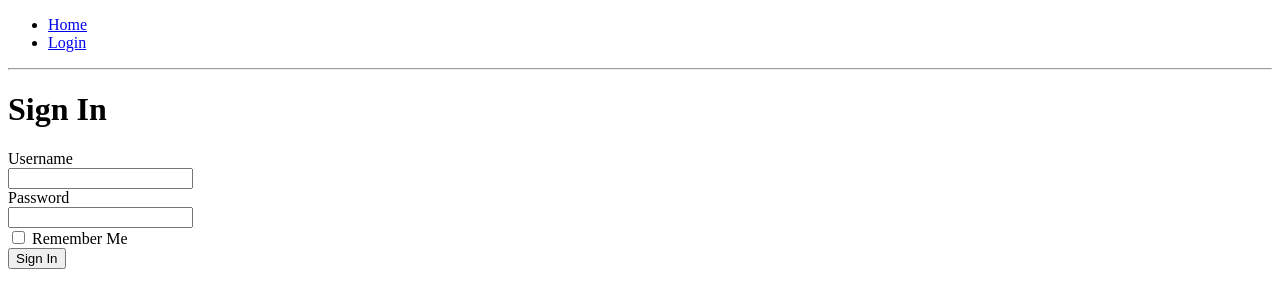
After one commit to laminjawla1/blog, a Flask app: page /login in a window 1280 px wide. The commit adds this page. Shown: the top 308 px of the page. Run offline with Flask 3, Linux system fonts and the light colour scheme.

Commit message:
web forms added

```diff
--- a/app/__init__.py
+++ b/app/__init__.py
@@ -1,5 +1,7 @@
 from flask import Flask
+from conf.config import Config
 
 app = Flask(__name__)
+app.config.from_object(Config)
 
 from app import routes
--- /dev/null
+++ b/app/forms.py
@@ -0,0 +1,10 @@
+from flask_wtf import FlaskForm
+from wtforms import StringField, PasswordField, BooleanField, SubmitField
+from wtforms.validators import DataRequired
+
+
+class LoginForm(FlaskForm):
+    username = StringField("Username", validators=[DataRequired()])
+    password = PasswordField("Password", validators=[DataRequired()])
+    remember_me = BooleanField("Remember Me", default=False)
+    submit = SubmitField("Sign In")
--- a/app/posts.py
+++ b/app/posts.py
@@ -1,64 +1,55 @@
 posts = [
-  {
-    "id": 1,
-    "title": "The Future of Artificial Intelligence",
-    "body": "Artificial intelligence is transforming industries and creating new opportunities for innovation. In this post, we explore the future of AI and its potential impact on society.",
-    "author": {
-      "author": "Alice Johnson",
-      "email": "alice.johnson@example.com"
+    {
+        "id": 1,
+        "title": "The Future of Artificial Intelligence",
+        "body": "Artificial intelligence is transforming industries and creating new opportunities for innovation. In this post, we explore the future of AI and its potential impact on society.",
+        "author": {"author": "Alice Johnson", "email": "alice.johnson@example.com"},
+        "created_at": "2024-07-01T10:15:30Z",
+        "updated_at": "2024-07-02T14:22:10Z",
+        "tags": ["AI", "Technology", "Innovation"],
+        "comments": [
+            {
+                "user": "John Doe",
+                "body": "Great insights! Looking forward to more on this topic.",
+                "created_at": "2024-07-01T12:30:00Z",
+            }
+        ],
     },
-    "created_at": "2024-07-01T10:15:30Z",
-    "updated_at": "2024-07-02T14:22:10Z",
-    "tags": ["AI", "Technology", "Innovation"],
-    "comments": [
-      {
-        "user": "John Doe",
-        "body": "Great insights! Looking forward to more on this topic.",
-        "created_at": "2024-07-01T12:30:00Z"
-      }
-    ]
-  },
-  {
-    "id": 2,
-    "title": "A Guide to Remote Work",
-    "body": "Remote work has become increasingly popular, offering flexibility and work-life balance. This guide provides tips and best practices for working remotely.",
-    "author": {
-      "author": "Bob Smith",
-      "email": "bob.smith@example.com"
+    {
+        "id": 2,
+        "title": "A Guide to Remote Work",
+        "body": "Remote work has become increasingly popular, offering flexibility and work-life balance. This guide provides tips and best practices for working remotely.",
+        "author": {"author": "Bob Smith", "email": "bob.smith@example.com"},
+        "created_at": "2024-07-05T08:45:00Z",
+        "updated_at": "2024-07-06T10:00:00Z",
+        "tags": ["Remote Work", "Productivity", "Work-Life Balance"],
+        "comments": [
+            {
+                "user": "Jane Roe",
+                "body": "This guide was very helpful! I've been struggling with remote work, and this gave me some great ideas.",
+                "created_at": "2024-07-05T10:15:00Z",
+            },
+            {
+                "user": "Carlos Mendoza",
+                "body": "I appreciate the section on setting boundaries. It's so important!",
+                "created_at": "2024-07-06T09:00:00Z",
+            },
+        ],
     },
-    "created_at": "2024-07-05T08:45:00Z",
-    "updated_at": "2024-07-06T10:00:00Z",
-    "tags": ["Remote Work", "Productivity", "Work-Life Balance"],
-    "comments": [
-      {
-        "user": "Jane Roe",
-        "body": "This guide was very helpful! I've been struggling with remote work, and this gave me some great ideas.",
-        "created_at": "2024-07-05T10:15:00Z"
-      },
-      {
-        "user": "Carlos Mendoza",
-        "body": "I appreciate the section on setting boundaries. It's so important!",
-        "created_at": "2024-07-06T09:00:00Z"
-      }
-    ]
-  },
-  {
-    "id": 3,
-    "title": "The Art of Minimalist Living",
-    "body": "Minimalism is about living with less and focusing on what truly matters. In this post, we discuss the principles of minimalist living and how to apply them.",
-    "author": {
-      "author": "Carol Lee",
-      "email": "carol.lee@example.com"
+    {
+        "id": 3,
+        "title": "The Art of Minimalist Living",
+        "body": "Minimalism is about living with less and focusing on what truly matters. In this post, we discuss the principles of minimalist living and how to apply them.",
+        "author": {"author": "Carol Lee", "email": "carol.lee@example.com"},
+        "created_at": "2024-07-10T14:00:00Z",
+        "updated_at": "2024-07-10T16:30:00Z",
+        "tags": ["Minimalism", "Lifestyle", "Simplicity"],
+        "comments": [
+            {
+                "user": "Linda Green",
+                "body": "This post inspired me to declutter my home. Thank you!",
+                "created_at": "2024-07-10T15:30:00Z",
+            }
+        ],
     },
-    "created_at": "2024-07-10T14:00:00Z",
-    "updated_at": "2024-07-10T16:30:00Z",
-    "tags": ["Minimalism", "Lifestyle", "Simplicity"],
-    "comments": [
-      {
-        "user": "Linda Green",
-        "body": "This post inspired me to declutter my home. Thank you!",
-        "created_at": "2024-07-10T15:30:00Z"
-      }
-    ]
-  }
 ]
--- a/app/routes.py
+++ b/app/routes.py
@@ -1,9 +1,19 @@
-from flask import render_template # type: ignore
 from app import app
 from .posts import posts
+from .forms import LoginForm
+from flask import render_template, flash, redirect, url_for
 
 
 @app.route("/")
-def hello_world():
-    user = {"username": "ljawla"}
+def index():
+    user = {"username": "sage"}
     return render_template("index.html", user=user, posts=posts)
+
+
+@app.route("/login", methods=["GET", "POST"])
+def login():
+    form = LoginForm()
+    if form.validate_on_submit():
+        flash(f"Login requested by {form.username.data}, remember_me={form.remember_me.data}")
+        return redirect(url_for("index"))
+    return render_template("login.html", form=form, title="Sign In")
--- /dev/null
+++ b/app/templates/base.html
@@ -0,0 +1,36 @@
+<!DOCTYPE html>
+<html lang="en">
+<head>
+    <meta charset="UTF-8">
+    <meta name="viewport" content="width=device-width, initial-scale=1.0">
+
+    {% if title %}
+        <title>Blog - {{ title }}</title>
+    {% else %}
+        <title>Blog</title>
+    {% endif %}
+</head>
+<body>
+    <nav>
+        <ul>
+            <li>
+                <a href="{{ url_for('index') }}">Home</a>
+            </li>
+            <li>
+                <a href="{{ url_for('login') }}">Login</a>
+            </li>
+        </ul>
+    </nav>
+    <hr>
+    {% with messages = get_flashed_messages() %}
+        {% if messages %}
+            <ul>
+                {% for message in messages %}
+                    <li>{{ message }}</li>
+                {% endfor %}
+            </ul>
+        {% endif %}
+    {% endwith %}
+    {% block content %}{% endblock %}
+</body>
+</html>
--- /dev/null
+++ b/app/templates/login.html
@@ -0,0 +1,32 @@
+{% extends "base.html" %}
+
+{% block content %}
+    <h1>Sign In</h1>
+    <form method="POST" novalidate>
+        {{ form.hidden_tag() }}
+        <div>
+            <label for="">{{ form.username.label }}</label></br>
+            {{ form.username }}
+            {% for error in form.username.errors %}
+                <p style="color: red">{{ error }}</p>
+            {% endfor %}
+        </div>
+
+        <div>
+            <label for="">{{ form.password.label }}</label></br>
+            {{ form.password }}
+            {% for error in form.password.errors %}
+                <p style="color: red">{{ error }}</p>
+            {% endfor %}
+        </div>
+
+        <div>
+            {{ form.remember_me }}
+            {{ form.remember_me.label }}
+        </div>
+
+        <div>
+            {{ form.submit() }}
+        </div>
+    </form>
+{% endblock %}
--- /dev/null
+++ b/conf/config.py
@@ -0,0 +1,6 @@
+import os
+
+
+class Config:
+    SECRET_KEY = os.environ.get('SECRET_KEY') or "ef05770be795d87d0ca4aca5efd8f9733b5bb7b5aded441fc5f6f433f4dce3c4"
+    DEBUG = True
```
Also changed, not shown: app/templates/index.html (+4 -15 lines), conf/__init__.py (added).
